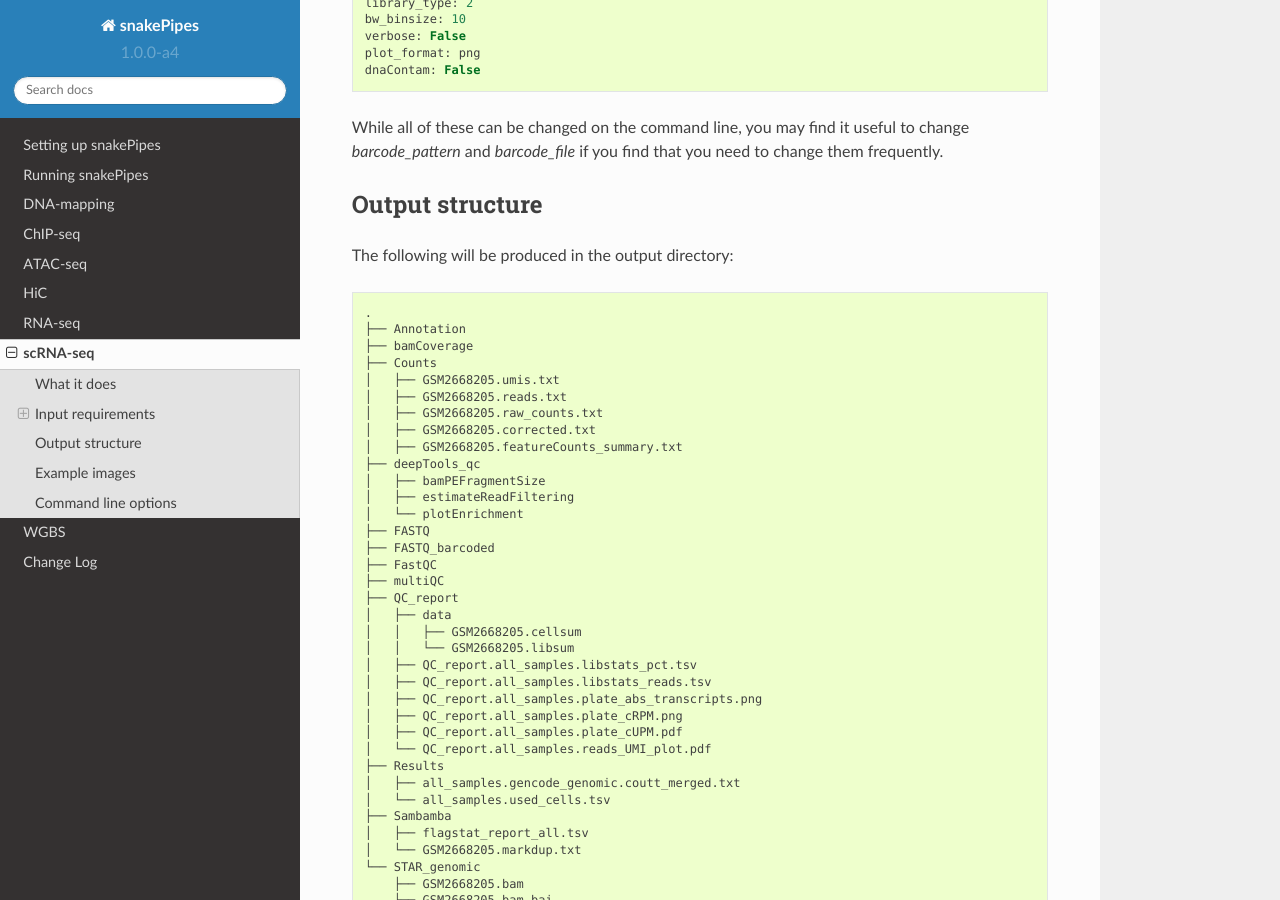
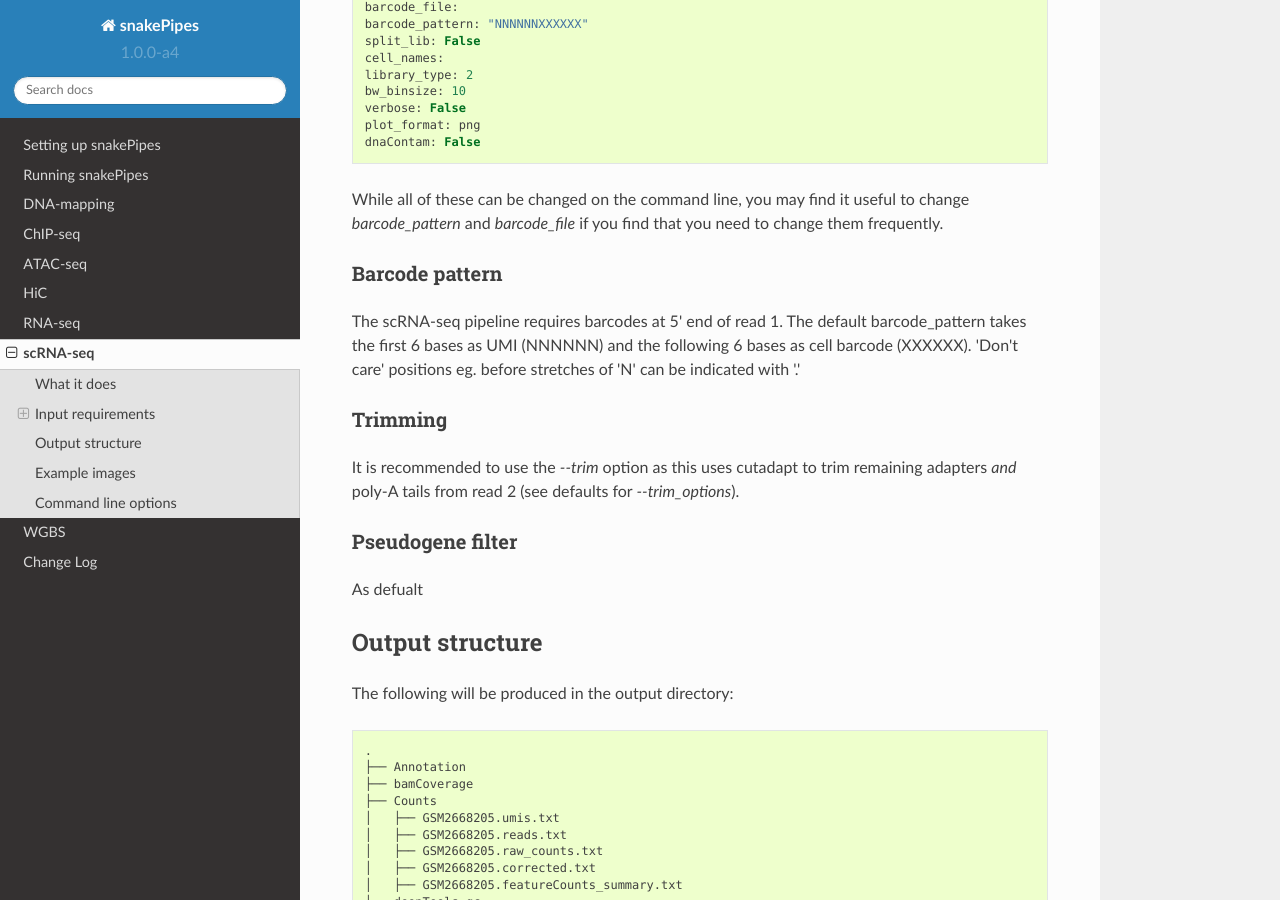
Before and after one commit to maxplanck-ie/snakepipes, a Sphinx documentation site: the page built from docs/content/workflows/scRNA-seq.rst, in a window 1280 px wide and 900 px high, scrolled down 1477 px. Built offline with Sphinx 7.4.7 and the Read the Docs theme 2.0.0, drawn with Linux system fonts in a browser that asks for light colours; some of the changed text lies outside the part shown.

Commit message:
add scRNAseq docu

```diff
--- a/docs/content/workflows/scRNA-seq.rst
+++ b/docs/content/workflows/scRNA-seq.rst
@@ -31,6 +31,8 @@ The format of the cell barcodes file is shown below. Note that the default file
     9       ACGTTG
 
 The default cell barcodes are 192 hexamers listed in a file with the first column a cell number and the second the barcode sequence.
+
+Predefined cell barcodes are required right now. However it is planned to make this more generic in future workflow versions.
 
 Configuration file
 ~~~~~~~~~~~~~~~~~~
@@ -71,6 +73,22 @@ The default configuration file is listed below and can be found in `snakePipes/w
     dnaContam: False
 
 While all of these can be changed on the command line, you may find it useful to change `barcode_pattern` and `barcode_file` if you find that you need to change them frequently.
+
+Barcode pattern
+~~~~~~~~~~~~~~~
+
+The scRNA-seq pipeline requires barcodes at 5' end of read 1. The default barcode_pattern takes the first 6 bases as UMI (NNNNNN) and the following 6 bases as cell barcode (XXXXXX).
+'Don't care' positions eg. before stretches of 'N' can be indicated with '.'
+
+Trimming
+~~~~~~~~
+
+It is recommended to use the `--trim` option as this uses cutadapt to trim remaining adapters *and* poly-A tails from read 2 (see defaults for `--trim_options`).
+
+Pseudogene filter
+~~~~~~~~~~~~~~~~~
+
+As defualt
 
 Output structure
 ----------------
```
